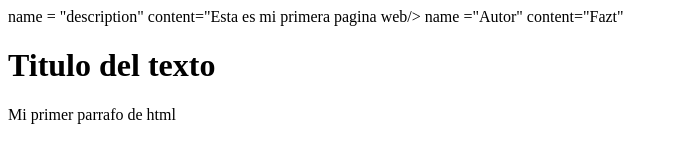
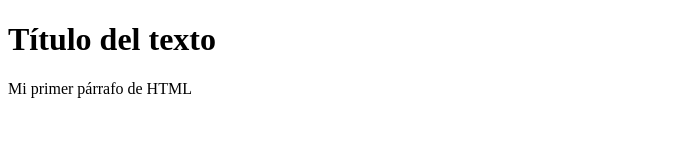
Before and after one commit to Manuel1317-jpg/HTMLProyects, a plain HTML site: page index.html in a window 1280 px wide. Shown: the whole page, without its empty margins (0-678 px from the left). Drawn offline with Linux system fonts and the light colour scheme.

Commit message:
Cambio de estructura

```diff
--- a/index.html
+++ b/index.html
@@ -1,13 +1,17 @@
 <!DOCTYPE html>
-<html lag = "es">
-    <head>
-        <title>Primer pagina web</title>
-        <meta> name = "description" content="Esta es mi primera pagina web/>
-        <meta> name ="Autor"  content="Fazt"
-    </head>
-    <body>
-        <h1>Titulo del texto</h1>
-        <p>Mi primer parrafo de html</p>
+<html>
+<head>
+    <meta charset="UTF-8">
+    <meta name="description" content="Esta es mi primera página web">
+    <meta name="author" content="Manu">
+    <meta name="keywords" content="mi primer título, mi primera página web">
 
-    </body>
+    <title>Mi página</title>
+</head>
+
+<body>
+    <h1>Título del texto</h1>
+
+    <p>Mi primer párrafo de HTML</p>
+</body>
 </html>
```
